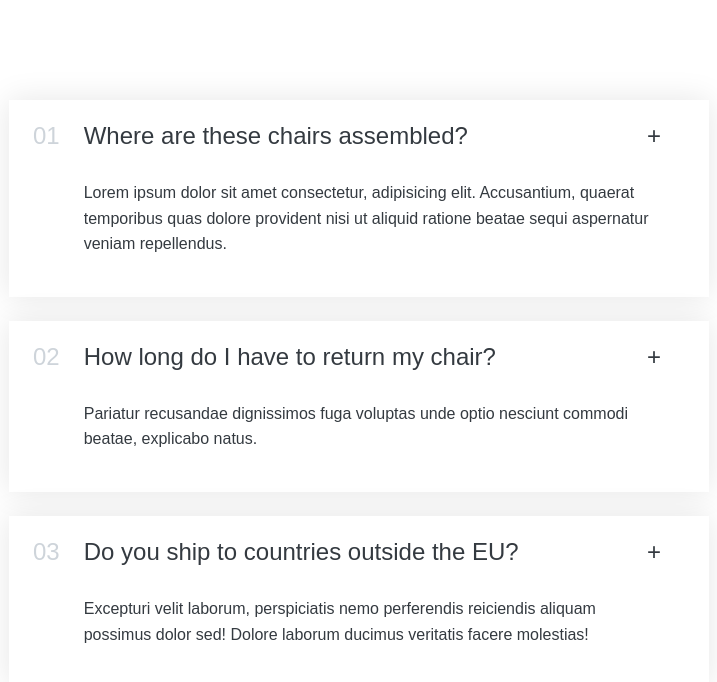
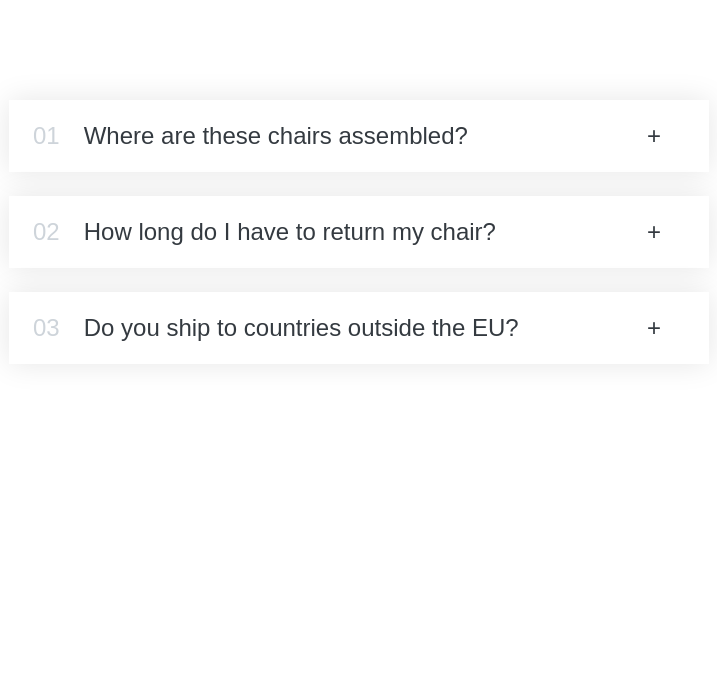
Before and after one commit to KOTFAN/Courses, a React (Create React App) app in the folder ultimateReact/accordion/: page / in a window 1280 px wide. Shown: the top 682 px of the page, without its empty margins (281-998 px from the left). Built offline with nearby package versions, Linux system fonts and the light colour scheme.

Commit message:
add state for AccordionItem

```diff
--- a/ultimateReact/accordion/src/components/AccordionItem.js
+++ b/ultimateReact/accordion/src/components/AccordionItem.js
@@ -1,10 +1,17 @@
+import { useState } from "react";
+
 export default function AccordionItem({ title, text, number }) {
+  const [isOpen, setIsOpen] = useState(false);
+
+  function handleOpenClose() {
+    setIsOpen((c) => !c);
+  }
   return (
-    <div className="item">
+    <div className={`item ${isOpen ? "open" : ""}`} onClick={handleOpenClose}>
       <span className="number"> {number > 9 ? number : "0" + number}</span>
       <h2 className="title">{title}</h2>
-      <span className="icon">+</span>
-      <div className="content-box">{text}</div>
+      <span className="icon">{isOpen ? "-" : "+"}</span>
+      {isOpen ? <div className="content-box">{text}</div> : null}
     </div>
   );
 }
--- a/ultimateReact/accordion/src/components/App.css
+++ b/ultimateReact/accordion/src/components/App.css
@@ -19,6 +19,7 @@
   column-gap: 24px;
   row-gap: 32px;
   align-items: center;
+  user-select: none;
 }
 
 .number {
```
